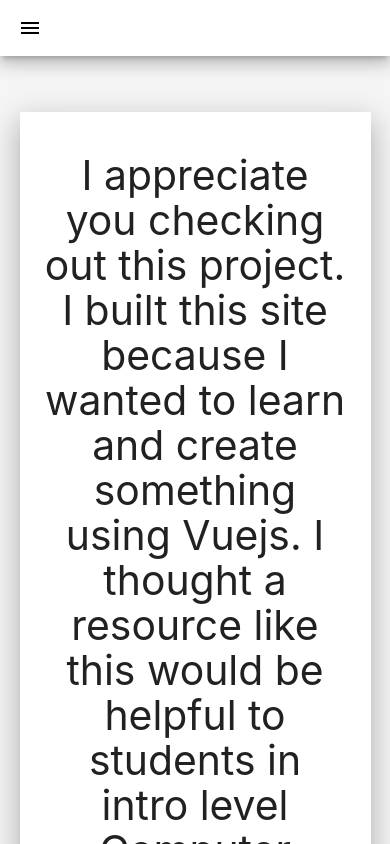
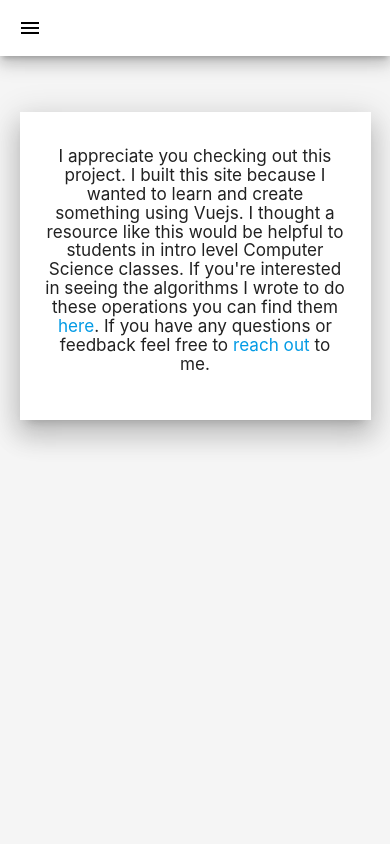
Before and after one commit to jgierlach/CS_Arithmetic_Conversions, a Vue app: page /about in a window 390 px wide. Shown: the top 844 px of the page. Built offline with nearby package versions, Linux system fonts and the light colour scheme.

Commit message:
Made about text more responsive.

```diff
--- a/src/views/About.vue
+++ b/src/views/About.vue
@@ -4,7 +4,7 @@
       <div class="center white-background padding move-down z-depth-4">
         <div class="row">
           <div class="col s12">
-            <h3>
+            <h4 class="flow-text">
               I appreciate you checking out this
               project. I built this site because I wanted to learn and create
               something using Vuejs. I thought a resource like this would be
@@ -17,7 +17,7 @@
               >here</a>. If you have any questions or feedback feel free to
               <a @click="contact">reach out</a>
               to me.
-            </h3>
+            </h4>
           </div>
         </div>
       </div>
```
